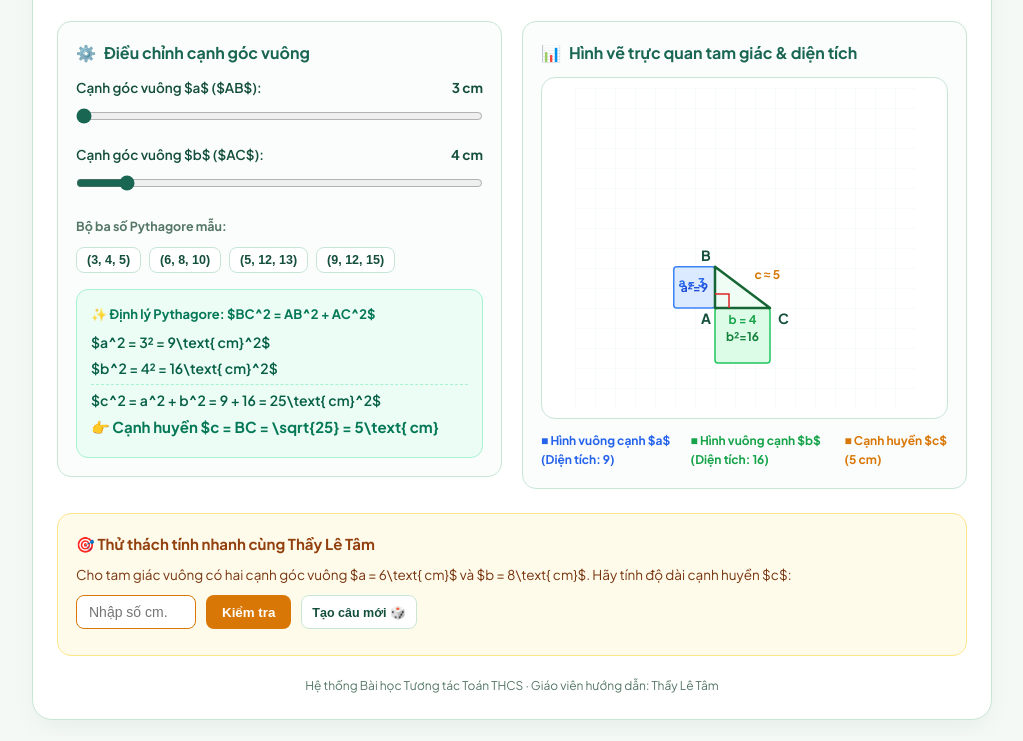
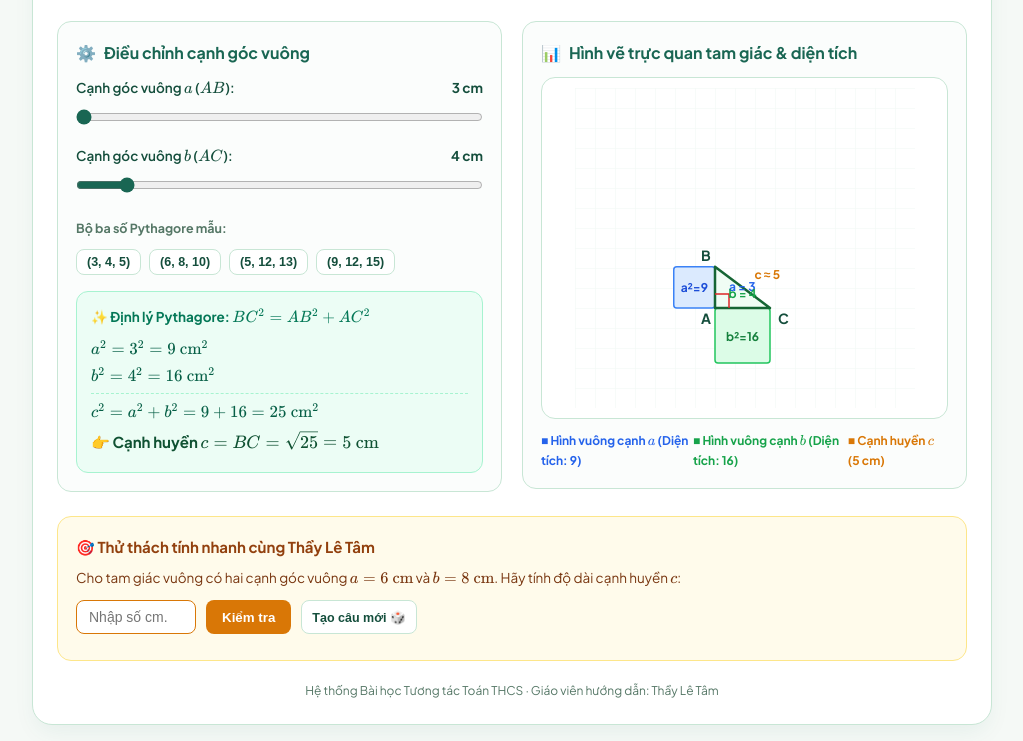
Before and after one commit to letamlochiep-star/chatbot-yentran, a website: page public/interactive/pythagore.html in a window 1280 px wide. Shown: the part 166-907 px from the top of the page, without its empty margins (128-1151 px from the left). Drawn offline with nearby package versions, Linux system fonts and the light colour scheme.

Commit message:
fix: ho tro toan dien Katex cho file HTML tuong tac, sua de chu SVG va tu dong tiem Katex cho moi file upload

```diff
--- a/public/index.html
+++ b/public/index.html
@@ -3734,7 +3734,7 @@ function handleResourceFileSelect(event) {
     const textReader = new FileReader();
     textReader.onload = function(e) {
       if (e.target?.result) {
-        attachedResourceHtmlText = e.target.result;
+        attachedResourceHtmlText = ensureKaTeXInHtml(e.target.result);
       }
     };
     textReader.readAsText(file);
@@ -4097,6 +4097,44 @@ function handleDeleteTeacherQuiz(id) {
 // ==========================================
 // TRÌNH XEM VÀ TƯƠNG TÁC TÀI LIỆU HTML
 // ==========================================
+function ensureKaTeXInHtml(htmlContent) {
+  if (!htmlContent) return htmlContent;
+  if (htmlContent.includes('katex.min.css') || htmlContent.includes('katex.min.js')) {
+    return htmlContent;
+  }
+
+  const katexHeadInjection = `
+  <!-- Tự động bảo toàn công thức toán học KaTeX chuẩn đẹp từ Thầy Lê Tâm -->
+  <link rel="stylesheet" href="https://cdn.jsdelivr.net/npm/katex@0.16.11/dist/katex.min.css">
+  <script defer src="https://cdn.jsdelivr.net/npm/katex@0.16.11/dist/katex.min.js"></script>
+  <script defer src="https://cdn.jsdelivr.net/npm/katex@0.16.11/dist/contrib/auto-render.min.js"></script>
+  <script>
+    document.addEventListener("DOMContentLoaded", function() {
+      if (window.renderMathInElement) {
+        window.renderMathInElement(document.body, {
+          delimiters: [
+            { left: "$$", right: "$$", display: true },
+            { left: "$", right: "$", display: false }
+          ],
+          ignoredTags: ["script", "noscript", "style", "textarea", "pre", "code", "svg"],
+          throwOnError: false
+        });
+      }
+    });
+  </script>
+`;
+
+  if (htmlContent.includes('</head>')) {
+    return htmlContent.replace('</head>', katexHeadInjection + '\n</head>');
+  } else if (htmlContent.includes('<head>')) {
+    return htmlContent.replace('<head>', '<head>\n' + katexHeadInjection);
+  } else if (htmlContent.includes('<body>')) {
+    return htmlContent.replace('<body>', '<head>' + katexHeadInjection + '</head>\n<body>');
+  } else {
+    return '<!DOCTYPE html><html><head>' + katexHeadInjection + '</head><body>' + htmlContent + '</body></html>';
+  }
+}
+
 function viewInteractiveResource(id) {
   const r = globalResourcesCache.get(String(id));
   if (!r) {
@@ -4114,10 +4152,29 @@ function viewInteractiveResource(id) {
   titleEl.textContent = r.title || 'Mô phỏng tương tác';
   subEl.textContent = `Chủ đề: ${r.topic || 'Toán học tương tác'} · Môn Toán THCS Thầy Lê Tâm`;
 
-  // Kiểm tra nguồn tài liệu HTML
+  // Tự động kiểm tra và kích hoạt render công thức KaTeX khi iframe tải xong
+  iframe.onload = function() {
+    try {
+      const doc = iframe.contentDocument || (iframe.contentWindow && iframe.contentWindow.document);
+      if (!doc) return;
+      const win = doc.defaultView || iframe.contentWindow;
+      if (win && win.renderMathInElement) {
+        win.renderMathInElement(doc.body, {
+          delimiters: [
+            { left: '$$', right: '$$', display: true },
+            { left: '$', right: '$', display: false }
+          ],
+          ignoredTags: ['script', 'noscript', 'style', 'textarea', 'pre', 'code', 'svg'],
+          throwOnError: false
+        });
+      }
+    } catch (e) {}
+  };
+
+  // Kiểm tra nguồn tài liệu HTML (đảm bảo KaTeX luôn có mặt)
   if (r.html_content) {
     iframe.removeAttribute('src');
-    iframe.srcdoc = r.html_content;
+    iframe.srcdoc = ensureKaTeXInHtml(r.html_content);
   } else if (r.file_url && r.file_url !== '#') {
     iframe.removeAttribute('srcdoc');
     iframe.src = r.file_url;
@@ -4151,7 +4208,8 @@ function openCurrentResourceInNewTab() {
   if (!currentModalResource) return;
   const r = currentModalResource;
   if (r.html_content) {
-    const blob = new Blob([r.html_content], { type: 'text/html;charset=utf-8' });
+    const finalHtml = ensureKaTeXInHtml(r.html_content);
+    const blob = new Blob([finalHtml], { type: 'text/html;charset=utf-8' });
     const url = URL.createObjectURL(blob);
     window.open(url, '_blank');
   } else if (r.file_url && r.file_url !== '#') {
@@ -4171,7 +4229,8 @@ function downloadResourceFile(id) {
   if (!r) return;
 
   if (r.html_content) {
-    const blob = new Blob([r.html_content], { type: 'text/html;charset=utf-8' });
+    const finalHtml = ensureKaTeXInHtml(r.html_content);
+    const blob = new Blob([finalHtml], { type: 'text/html;charset=utf-8' });
     const link = document.createElement('a');
     link.href = URL.createObjectURL(blob);
     link.download = (r.title || 'bai-hoc-tuong-tac') + '.html';
--- a/public/interactive/pythagore.html
+++ b/public/interactive/pythagore.html
@@ -7,6 +7,10 @@
   <link rel="preconnect" href="https://fonts.googleapis.com">
   <link rel="preconnect" href="https://fonts.gstatic.com" crossorigin>
   <link href="https://fonts.googleapis.com/css2?family=Plus+Jakarta+Sans:wght@400;500;600;700;800&family=Space+Grotesk:wght@600;700&display=swap" rel="stylesheet">
+  <!-- KaTeX CDN cho công thức toán học chuẩn đẹp -->
+  <link rel="stylesheet" href="https://cdn.jsdelivr.net/npm/katex@0.16.11/dist/katex.min.css">
+  <script defer src="https://cdn.jsdelivr.net/npm/katex@0.16.11/dist/katex.min.js"></script>
+  <script defer src="https://cdn.jsdelivr.net/npm/katex@0.16.11/dist/contrib/auto-render.min.js"></script>
   <style>
     :root {
       --primary: #196653;
@@ -246,22 +250,8 @@
         </div>
 
         <!-- CÔNG THỨC VÀ TÍNH TOÁN -->
-        <div class="formula-box">
-          <div style="font-size:13px;font-weight:700;color:#047857;margin-bottom:6px">
-            ✨ Định lý Pythagore: $BC^2 = AB^2 + AC^2$
-          </div>
-          <div class="formula-step">
-            $a^2 = <span id="calcA2">3^2 = 9</span>\text{ cm}^2$
-          </div>
-          <div class="formula-step">
-            $b^2 = <span id="calcB2">4^2 = 16</span>\text{ cm}^2$
-          </div>
-          <div class="formula-step" style="border-top:1px dashed #a7f3d0;padding-top:4px;margin-top:4px">
-            $c^2 = a^2 + b^2 = <span id="calcSum">9 + 16 = 25</span>\text{ cm}^2$
-          </div>
-          <div class="formula-step" style="color:#0f5132;font-size:15px;margin-top:4px">
-            👉 <strong>Cạnh huyền $c = BC = \sqrt{<span id="calcC2">25</span>} = <span id="calcC">5</span>\text{ cm}</strong>
-          </div>
+        <div class="formula-box" id="formulaContainer">
+          <!-- Công thức KaTeX được cập nhật và render động -->
         </div>
       </div>
     </div>
@@ -306,6 +296,19 @@
 <script>
 let currentQuizExpected = 10;
 
+function renderMathInBox(targetEl) {
+  if (window.renderMathInElement && targetEl) {
+    window.renderMathInElement(targetEl, {
+      delimiters: [
+        { left: '$$', right: '$$', display: true },
+        { left: '$', right: '$', display: false }
+      ],
+      ignoredTags: ['script', 'noscript', 'style', 'textarea', 'pre', 'code', 'svg'],
+      throwOnError: false
+    });
+  }
+}
+
 function updateSimulation() {
   const a = parseInt(document.getElementById('rangeA').value);
   const b = parseInt(document.getElementById('rangeB').value);
@@ -319,11 +322,28 @@ function updateSimulation() {
   const c = Math.sqrt(c2);
   const cFormatted = Number.isInteger(c) ? c : c.toFixed(2);
 
-  document.getElementById('calcA2').textContent = `${a}² = ${a2}`;
-  document.getElementById('calcB2').textContent = `${b}² = ${b2}`;
-  document.getElementById('calcSum').textContent = `${a2} + ${b2} = ${c2}`;
-  document.getElementById('calcC2').textContent = c2;
-  document.getElementById('calcC').textContent = cFormatted;
+  // Cập nhật công thức toán học KaTeX chuẩn đẹp động
+  const formulaBox = document.getElementById('formulaContainer');
+  if (formulaBox) {
+    formulaBox.innerHTML = `
+      <div style="font-size:13.5px;font-weight:700;color:#047857;margin-bottom:8px">
+        ✨ Định lý Pythagore: $BC^2 = AB^2 + AC^2$
+      </div>
+      <div class="formula-step">
+        $a^2 = ${a}^2 = ${a2}\\text{ cm}^2$
+      </div>
+      <div class="formula-step">
+        $b^2 = ${b}^2 = ${b2}\\text{ cm}^2$
+      </div>
+      <div class="formula-step" style="border-top:1px dashed #a7f3d0;padding-top:6px;margin-top:6px">
+        $c^2 = a^2 + b^2 = ${a2} + ${b2} = ${c2}\\text{ cm}^2$
+      </div>
+      <div class="formula-step" style="color:#0f5132;font-size:15px;margin-top:6px;font-weight:700">
+        👉 Cạnh huyền $c = BC = \\sqrt{${c2}} = ${cFormatted}\\text{ cm}$
+      </div>
+    `;
+    renderMathInBox(formulaBox);
+  }
 
   document.getElementById('areaA').textContent = a2;
   document.getElementById('areaB').textContent = b2;
@@ -356,12 +376,12 @@ function drawSvg(a, b, c) {
   const cx = originX + (b * scale);
   const cy = originY;
 
-  // Tính tọa độ hình vuông trên cạnh a (bên trái)
+  // Tính tọa độ hình vuông trên cạnh a (bên trái trục thẳng đứng)
   const aSqWidth = a * scale;
   const sqAx = originX - aSqWidth;
   const sqAy = by;
 
-  // Tính tọa độ hình vuông trên cạnh b (phía dưới)
+  // Tính tọa độ hình vuông trên cạnh b (phía dưới trục nằm ngang)
   const bSqWidth = b * scale;
   const sqBx = originX;
   const sqBy = originY;
@@ -375,11 +395,11 @@ function drawSvg(a, b, c) {
     </defs>
     <rect width="340" height="320" fill="url(#grid)" />
 
-    <!-- Hình vuông trên cạnh a (xanh dương) -->
+    <!-- Hình vuông trên cạnh a (xanh dương bên trái) -->
     <rect x="${sqAx}" y="${sqAy}" width="${aSqWidth}" height="${aSqWidth}" fill="#dbeafe" stroke="#3b82f6" stroke-width="1.5" rx="3"/>
     <text x="${sqAx + aSqWidth/2}" y="${sqAy + aSqWidth/2 + 5}" text-anchor="middle" font-size="12" font-weight="700" fill="#1d4ed8">a²=${a*a}</text>
 
-    <!-- Hình vuông trên cạnh b (xanh lá) -->
+    <!-- Hình vuông trên cạnh b (xanh lá phía dưới) -->
     <rect x="${sqBx}" y="${sqBy}" width="${bSqWidth}" height="${bSqWidth}" fill="#dcfce7" stroke="#22c55e" stroke-width="1.5" rx="3"/>
     <text x="${sqBx + bSqWidth/2}" y="${sqBy + bSqWidth/2 + 5}" text-anchor="middle" font-size="12" font-weight="700" fill="#15803d">b²=${b*b}</text>
 
@@ -394,9 +414,9 @@ function drawSvg(a, b, c) {
     <text x="${bx - 14}" y="${by - 6}" font-size="14" font-weight="bold" fill="#144e3c">B</text>
     <text x="${cx + 8}" y="${cy + 16}" font-size="14" font-weight="bold" fill="#144e3c">C</text>
 
-    <!-- Độ dài cạnh -->
-    <text x="${ax - 10}" y="${(ay + by)/2}" text-anchor="end" font-size="12" font-weight="700" fill="#2563eb">a = ${a}</text>
-    <text x="${(ax + cx)/2}" y="${ay + 16}" text-anchor="middle" font-size="12" font-weight="700" fill="#16a34a">b = ${b}</text>
+    <!-- Độ dài cạnh (đặt bên trong tam giác để không đè lên hình vuông diện tích) -->
+    <text x="${ax + 14}" y="${(ay + by)/2 + 4}" text-anchor="start" font-size="12" font-weight="700" fill="#2563eb">a = ${a}</text>
+    <text x="${(ax + cx)/2}" y="${ay - 10}" text-anchor="middle" font-size="12" font-weight="700" fill="#16a34a">b = ${b}</text>
     <text x="${(bx + cx)/2 + 12}" y="${(by + cy)/2 - 8}" text-anchor="start" font-size="12" font-weight="700" fill="#d97706">c ≈ ${Number.isInteger(c)?c:c.toFixed(1)}</text>
   `;
 }
@@ -425,14 +445,30 @@ function generateNewQuiz() {
   ];
   const pick = triples[Math.floor(Math.random() * triples.length)];
   currentQuizExpected = pick[2];
-  document.getElementById('quizQuestion').innerHTML = `Cho tam giác vuông có hai cạnh góc vuông $a = ${pick[0]}\\text{ cm}$ và $b = ${pick[1]}\\text{ cm}$. Hãy tính độ dài cạnh huyền $c$:`;
+  const qq = document.getElementById('quizQuestion');
+  qq.innerHTML = `Cho tam giác vuông có hai cạnh góc vuông $a = ${pick[0]}\\text{ cm}$ và $b = ${pick[1]}\\text{ cm}$. Hãy tính độ dài cạnh huyền $c$:`;
+  renderMathInBox(qq);
   document.getElementById('quizAnswer').value = '';
   document.getElementById('quizFeedback').innerHTML = '';
+}
+
+function renderInitialPageMath() {
+  if (window.renderMathInElement) {
+    window.renderMathInElement(document.body, {
+      delimiters: [
+        { left: '$$', right: '$$', display: true },
+        { left: '$', right: '$', display: false }
+      ],
+      ignoredTags: ['script', 'noscript', 'style', 'textarea', 'pre', 'code', 'svg'],
+      throwOnError: false
+    });
+  }
 }
 
 // Khởi chạy ban đầu
 window.addEventListener('DOMContentLoaded', () => {
   updateSimulation();
+  setTimeout(renderInitialPageMath, 200);
 });
 </script>
 </body>
```
Also changed, not shown: public/interactive/duong-tron.html (+15 -1 lines), public/interactive/so-nguyen.html (+10 -0 lines), public/interactive/tam-giac.html (+15 -1 lines).
